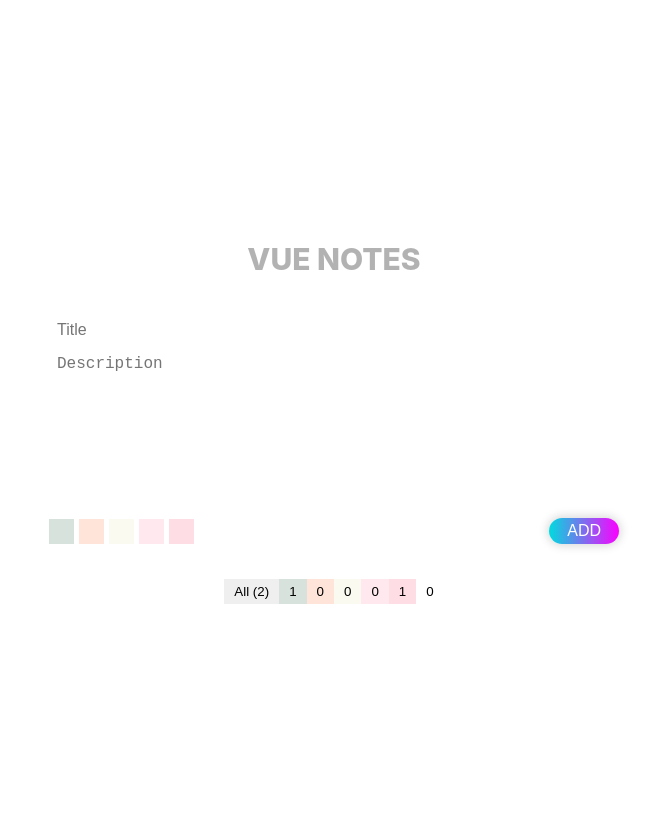
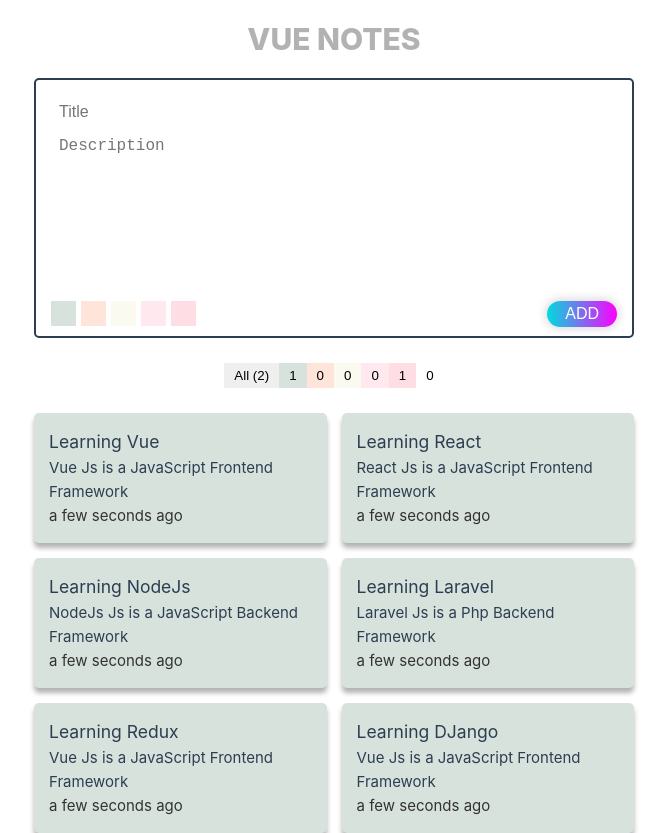
Before and after one commit to Owhab/vue-notes, a Vue app: page / in a window 1280 px wide. Shown: the whole page, without its empty margins (6-673 px from the left). Before the commit the page ends 800 px from the top, so only its background shows below. Built offline with nearby package versions, Linux system fonts and the light colour scheme.

Commit message:
added some dummy data

```diff
--- a/src/App.vue
+++ b/src/App.vue
@@ -1,12 +1,10 @@
-<script setup>
-import "./assets/app.css";
-</script>
+
 
 <template>
   <div class="app">
-    <pre>
-      <!-- {{ notes }} -->
-    </pre>
+    <!-- <pre>
+      {{ notes }}
+    </pre> -->
     <div class="header"><h1 class="app-title">Vue Notes</h1></div>
     <div class="contextbox">
       <input type="text" placeholder="Title" />
@@ -46,8 +44,8 @@ import "./assets/app.css";
         style="background-color: rgb(216, 226, 220)"
       >
         <div>
-          <h3 class="title">very important note</h3>
-          <p>heyyy</p>
+          <h3 class="title">{{note.title}}</h3>
+          <p>{{note.description}}</p>
         </div>
         <p class="time">a few seconds ago</p>
         <div class="buttons"><button class="delete">×</button></div>
@@ -56,6 +54,51 @@ import "./assets/app.css";
     </div>
   </div>
 </template>
+
+
+<script>
+import "./assets/app.css";
+export default{
+  data(){
+    return{
+      notes:[
+        {
+          title: 'Learning Vue',
+          description: 'Vue Js is a JavaScript Frontend Framework',
+          color: 'salmon',
+        },
+        {
+          title: 'Learning React',
+          description: 'React Js is a JavaScript Frontend Framework',
+          color: 'salmon',
+        },
+        {
+          title: 'Learning NodeJs',
+          description: 'NodeJs Js is a JavaScript Backend Framework',
+          color: 'salmon',
+        },
+        {
+          title: 'Learning Laravel',
+          description: 'Laravel Js is a Php Backend Framework',
+          color: 'salmon',
+        },
+        {
+          title: 'Learning Redux',
+          description: 'Vue Js is a JavaScript Frontend Framework',
+          color: 'salmon',
+        },
+        {
+          title: 'Learning DJango',
+          description: 'Vue Js is a JavaScript Frontend Framework',
+          color: 'salmon',
+        },
+      ]
+    }
+  }
+
+}
+
+</script>
 
 <style scoped>
 header {
--- a/src/assets/app.css
+++ b/src/assets/app.css
@@ -43,6 +43,7 @@ body {
   padding: 15px;
   padding-bottom: 5px;
   border-radius: 5px;
+  border: 2px solid;
 }
 .contextbox textarea,
 .contextbox input {
```
